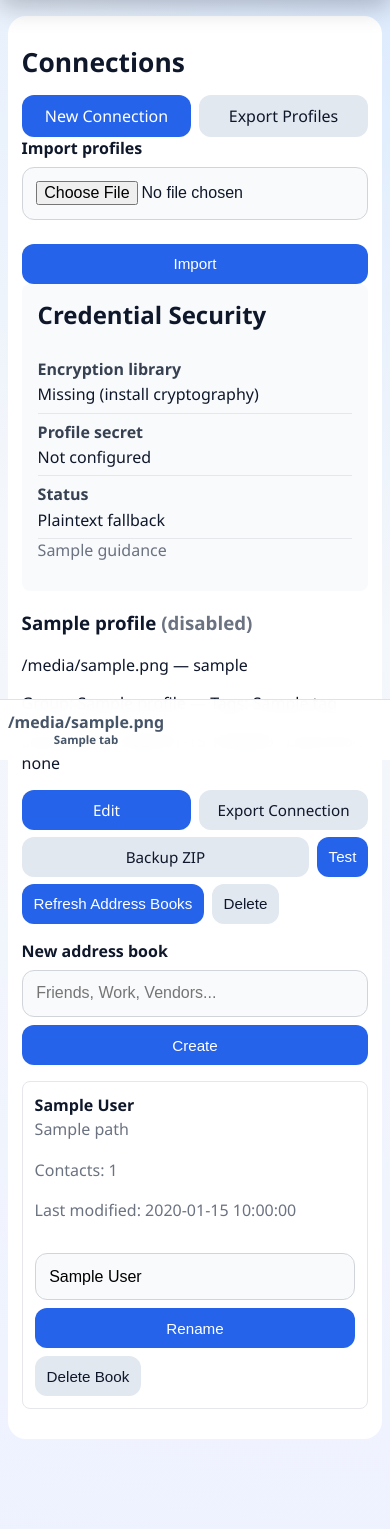
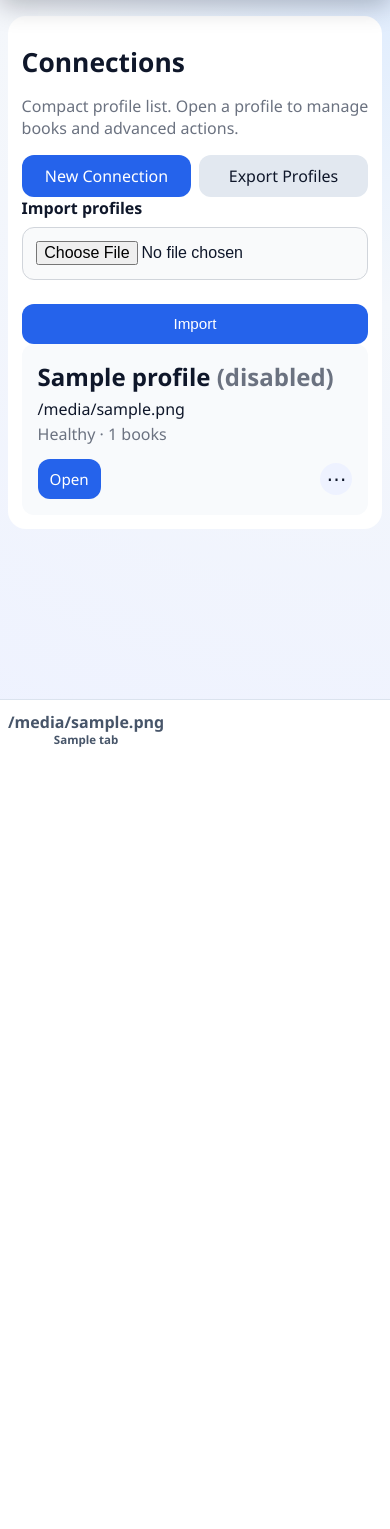
Before and after one commit to 7ooL/radicale-manager, a Python web app: template app/templates/connections.html in a window 390 px wide. Shown: the part 84-1613 px from the top of the page. After the commit the page ends 831 px from the top, so only its background shows below. Run offline with Jinja, Linux system fonts and the light colour scheme; the template is opened without the code that fills it: most values are stand-ins (such as "Sample title", 1, 10 or a date in 2020).

Commit message:
Sprint 4: compact connections list and detail management flow

```diff
--- a/app/static/style.css
+++ b/app/static/style.css
@@ -158,6 +158,34 @@ textarea {
 .book-card h3 {
   margin-top: 0;
   margin-bottom: 0.75rem;
+}
+
+.connection-card-list {
+  display: grid;
+  gap: 0.75rem;
+}
+
+.connection-card {
+  display: grid;
+  grid-template-columns: minmax(0, 1fr) auto;
+  gap: 0.75rem;
+  align-items: center;
+}
+
+.connection-card-main h2 {
+  margin: 0 0 0.35rem;
+  overflow-wrap: anywhere;
+}
+
+.connection-card-main p {
+  margin: 0.15rem 0;
+  overflow-wrap: anywhere;
+}
+
+.connection-card-actions {
+  display: flex;
+  align-items: center;
+  gap: 0.45rem;
 }
 
 .profile-block {
@@ -1168,6 +1196,14 @@ textarea {
     flex: 1 1 7rem;
   }
 
+  .connection-card {
+    grid-template-columns: 1fr;
+  }
+
+  .connection-card-actions {
+    justify-content: space-between;
+  }
+
   .data-table {
     display: none;
   }
--- a/app/templates/connections.html
+++ b/app/templates/connections.html
@@ -2,6 +2,7 @@
 {% block content %}
   <div class="card">
     <h1>Connections</h1>
+    <p class="muted">Compact profile list. Open a profile to manage books and advanced actions.</p>
     <div class="button-row">
       <a class="button" href="{{ url_for('new_connection') }}">New Connection</a>
       <a class="button secondary" href="{{ url_for('export_connections') }}">Export Profiles</a>
@@ -13,66 +14,41 @@
       </label>
       <button class="button small" type="submit">Import</button>
     </form>
-    {% if security %}
-      <div class="summary-card">
-        <h2>Credential Security</h2>
-        <div class="field-row"><span class="field-label">Encryption library</span><span>{{ 'Ready' if security.fernet_available else 'Missing (install cryptography)' }}</span></div>
-        <div class="field-row"><span class="field-label">Profile secret</span><span>{{ 'Configured' if security.secret_configured else 'Not configured' }}</span></div>
-        <div class="field-row"><span class="field-label">Status</span><span>{{ 'Encrypted at rest' if security.encryption_enabled else 'Plaintext fallback' }}</span></div>
-        {% if security.guidance %}<p class="muted compact">{{ security.guidance }}</p>{% endif %}
-      </div>
-    {% endif %}
     {% if profiles %}
-      <div class="list">
+      <div class="connection-card-list">
         {% for p in profiles %}
-          <div class="list-item">
-            <h3>{{ p.name }} {% if not p.enabled %}<span class="muted">(disabled)</span>{% endif %}</h3>
-            <p>{{ p.server_url }} — {{ p.username }}</p>
-            <p>Group: {{ p.group_name or 'Ungrouped' }}{% if p.tags %} — Tags: {{ p.tags|join(', ') }}{% endif %}</p>
-            <p>Last success: {{ p.last_successful_connect_at or 'never' }} &nbsp; Last error: {{ p.last_error or 'none' }}</p>
-            <div class="button-row">
-              <a class="button small" href="{{ url_for('edit_connection', profile_id=p.id) }}">Edit</a>
-              <a class="button small secondary" href="{{ url_for('profile_export_connection', profile_id=p.id) }}">Export Connection</a>
-              <a class="button small secondary" href="{{ url_for('profile_backup_export', profile_id=p.id) }}">Backup ZIP</a>
-              <form method="post" action="{{ url_for('test_connection', profile_id=p.id) }}" style="display:inline">
-                <button class="button small">Test</button>
-              </form>
-              <form method="post" action="{{ url_for('refresh_addressbooks', profile_id=p.id) }}" style="display:inline">
-                <button class="button small">Refresh Address Books</button>
-              </form>
-              <form method="post" action="{{ url_for('delete_connection', profile_id=p.id) }}" style="display:inline" onsubmit="return confirm('Delete this connection?');">
-                <button class="button small secondary">Delete</button>
-              </form>
+          <article class="book-card connection-card">
+            <div class="connection-card-main">
+              <h2>{{ p.name }} {% if not p.enabled %}<span class="muted">(disabled)</span>{% endif %}</h2>
+              <p class="compact">{{ p.server_url }}</p>
+              <p class="muted compact">
+                {% if p.last_error %}Unhealthy{% else %}Healthy{% endif %} · {{ p.books|length if p.books else 0 }} books
+              </p>
             </div>
-            <form class="inline-action-form addressbook-create-form" method="post" action="{{ url_for('create_addressbook', profile_id=p.id) }}">
-              <label>
-                New address book
-                <input type="text" name="display_name" placeholder="Friends, Work, Vendors..." required />
-              </label>
-              <button class="button small" type="submit">Create</button>
-            </form>
-            {% if p.books %}
-              <ul class="managed-book-list">
-                {% for b in p.books %}
-                  <li>
-                    <div class="managed-book-main">
-                      <strong>{{ b.display_name }}</strong>
-                      <span class="muted">{{ b.path }}</span>
-                      <span class="muted">Contacts: {{ b.contact_count if b.contact_count is not none else 'unknown' }}</span>
-                      <span class="muted">Last modified: {{ b.last_seen_at or 'unknown' }}</span>
-                    </div>
-                    <form class="inline-action-form" method="post" action="{{ url_for('rename_addressbook', profile_id=p.id, collection_path=b.path) }}">
-                      <input type="text" name="display_name" value="{{ b.display_name }}" required />
-                      <button class="button small" type="submit">Rename</button>
-                    </form>
-                    <form method="post" action="{{ url_for('delete_addressbook', profile_id=p.id, collection_path=b.path) }}" onsubmit="return confirm('Delete this address book and all contacts inside it?');">
-                      <button class="button small secondary" type="submit">Delete Book</button>
-                    </form>
-                  </li>
-                {% endfor %}
-              </ul>
-            {% endif %}
-          </div>
+            <div class="connection-card-actions">
+              <a class="button small" href="{{ url_for('connection_detail', profile_id=p.id) }}">Open</a>
+              <details class="row-menu">
+                <summary aria-label="Open connection actions">⋯</summary>
+                <div class="row-menu-panel">
+                  <a href="{{ url_for('edit_connection', profile_id=p.id) }}">Edit</a>
+                  <form method="post" action="{{ url_for('test_connection', profile_id=p.id) }}">
+                    <input type="hidden" name="next" value="{{ url_for('connections') }}" />
+                    <button type="submit">Test</button>
+                  </form>
+                  <form method="post" action="{{ url_for('refresh_addressbooks', profile_id=p.id) }}">
+                    <input type="hidden" name="next" value="{{ url_for('connections') }}" />
+                    <button type="submit">Refresh Address Books</button>
+                  </form>
+                  <a href="{{ url_for('profile_export_connection', profile_id=p.id) }}">Export Connection</a>
+                  <a href="{{ url_for('profile_backup_export', profile_id=p.id) }}">Backup ZIP</a>
+                  <form method="post" action="{{ url_for('delete_connection', profile_id=p.id) }}" onsubmit="return confirm('Delete this connection?');">
+                    <input type="hidden" name="next" value="{{ url_for('connections') }}" />
+                    <button type="submit">Delete</button>
+                  </form>
+                </div>
+              </details>
+            </div>
+          </article>
         {% endfor %}
       </div>
     {% else %}
```
Also changed, not shown: app/main.py (+67 -20 lines), app/templates/connections_detail.html (added, +69 -0 lines), app/templates/security.html (added, +14 -0 lines), tests/test_main_routes.py (+24 -0 lines).
